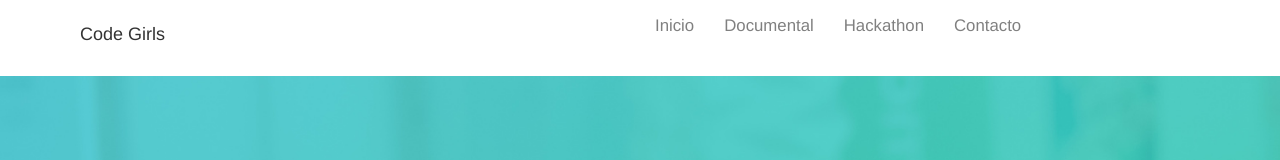
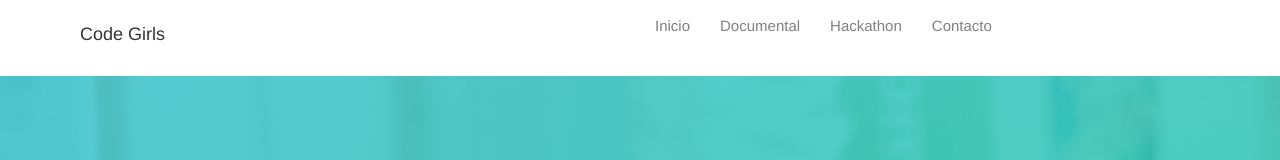
Before and after one commit to tatilq/coder-girls, a plain HTML site: page index.html in a window 1280 px wide. Shown: the top 160 px of the page. Drawn offline with Linux system fonts and the light colour scheme.

Commit message:
Cambie el tamaño del la letra del mENU

```diff
--- a/css/main.css
+++ b/css/main.css
@@ -32,7 +32,7 @@
 header nav { text-align: center; }
 header nav ul { list-style-type: none; }
 header nav ul li { display: inline; }
-header nav ul li a { font-size: 1.2em; color: grey;}
+header nav ul li a { font-size: 15px; color: grey;}
 header nav a:hover { text-decoration: none; }
 /*ESTA ES LA SECCION DEL HOME*/
 .home
```
